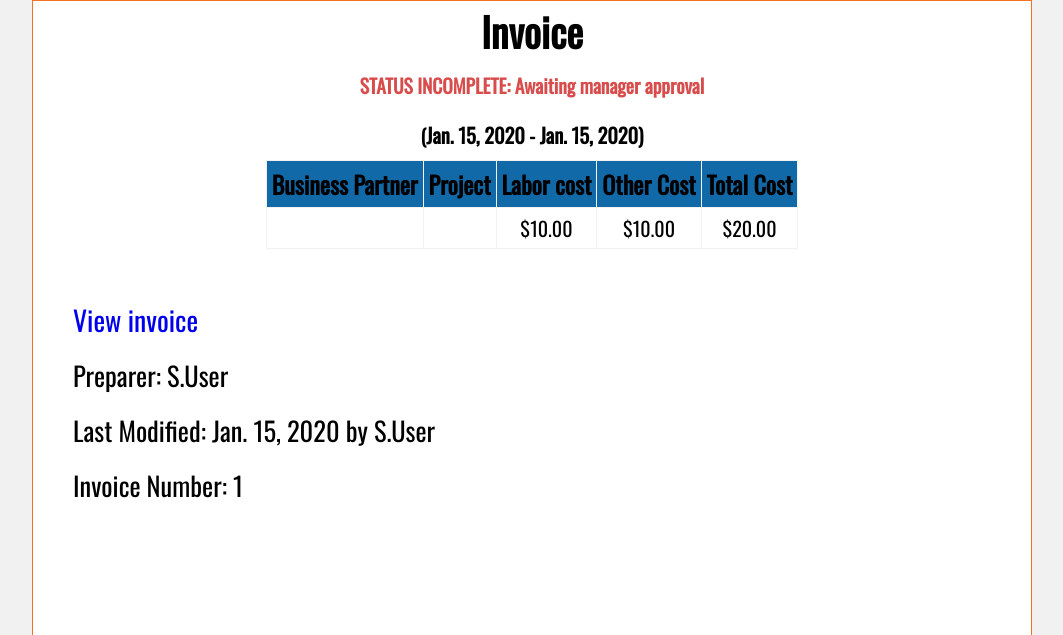
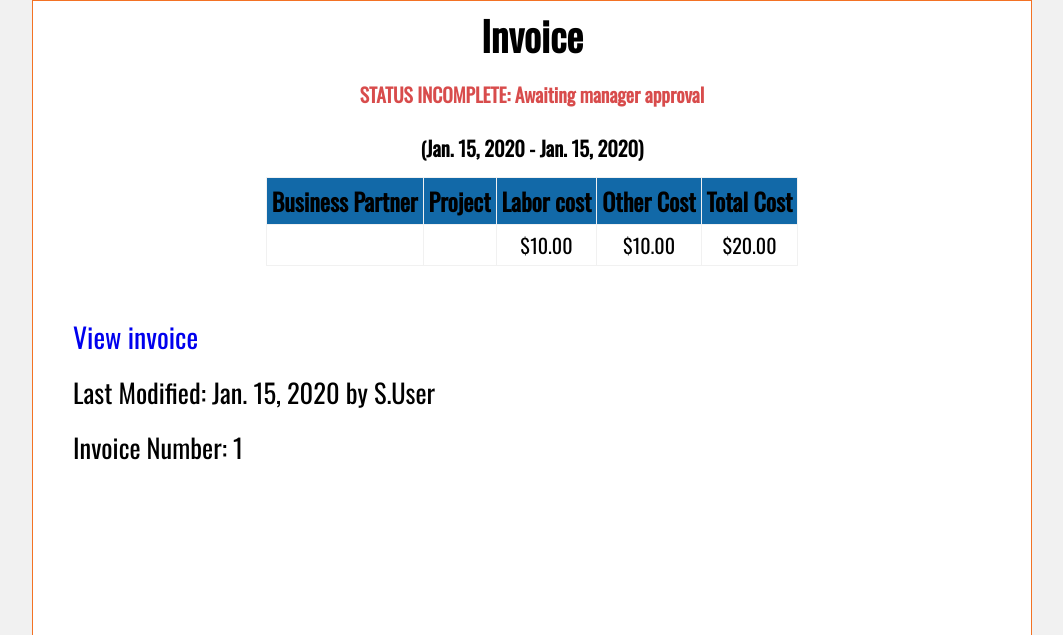
Before and after one commit to Ralst0n/inspection-manager, a Django app: template apps/invoices/templates/details.html in a window 1280 px wide. Shown: the part 53-688 px from the top of the page, without its empty margins (108-1171 px from the left). Run offline with Django 3.2, Linux system fonts and the light colour scheme; the template is opened without the code that fills it: values that come from a table or form of the project are taken from there, others are empty; tables that the repository leaves empty hold one stand-in row (values such as "Sample post"); parts of the project's set-up code (start-up, migrations or seed data) failed here and were passed over; some libraries are stand-ins or nearby versions; some web fonts are replaced.

Commit message:
remove preparer line item

```diff
--- a/apps/invoices/templates/details.html
+++ b/apps/invoices/templates/details.html
@@ -42,7 +42,6 @@
     </table>
     <ul>
         <li><a class="doc" href="{{ MEDIA_URL}}/{{ invoice.invoice_file }}" target="_blank">View invoice {{ invoice.name }}</a></li>
-        <li>Preparer: {{ invoice.creator.profile.display_name }}</li>
         <li>Last Modified: {{ invoice.last_modified }} by
             {% if invoice.last_modified_by %}
             {{ invoice.last_modified_by.profile.display_name }}
```
